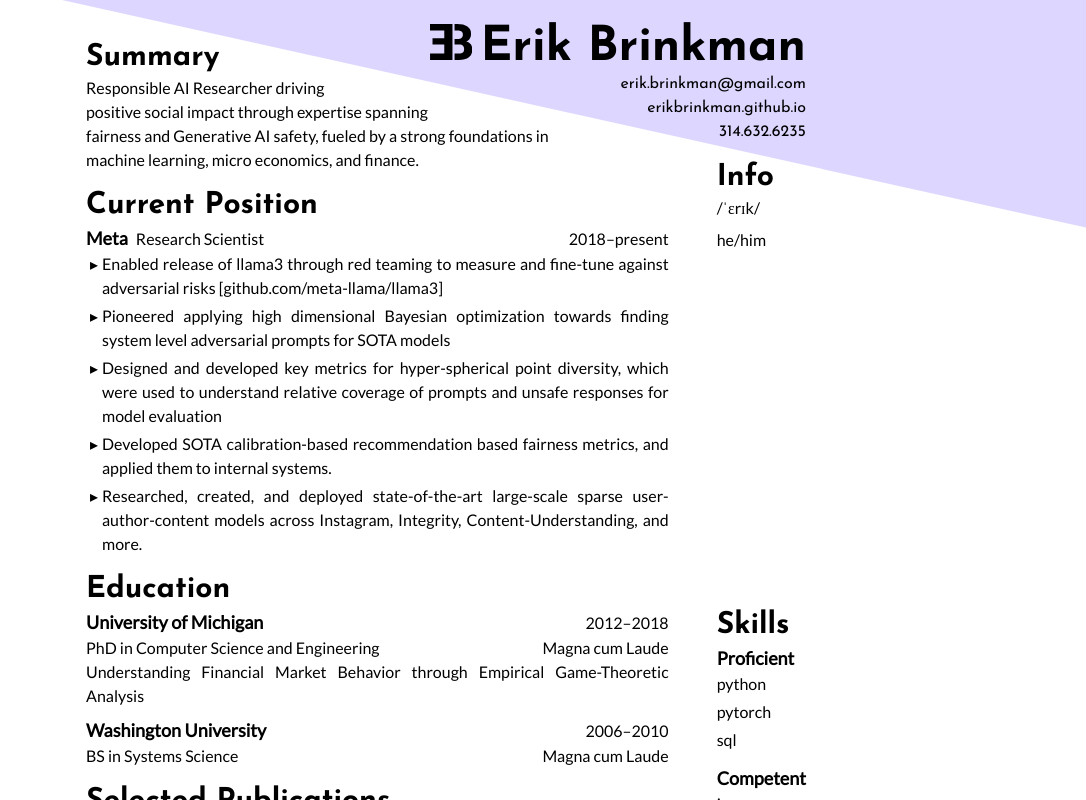
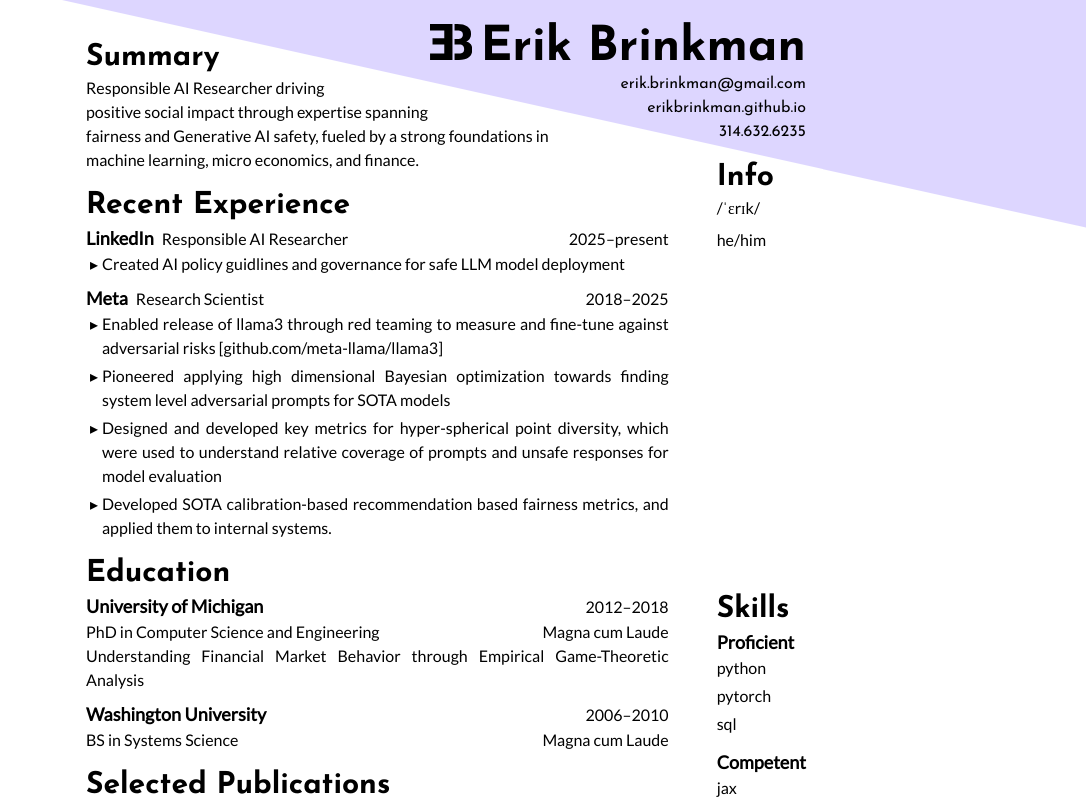
Before and after one commit to erikbrinkman/resume, a Next.js app: page / in a window 1280 px wide. Shown: the top 800 px of the page, without its empty margins (194-1280 px from the left). Built offline with nearby package versions, Linux system fonts and the light colour scheme.

Commit message:
content updates (#5)

```diff
--- a/app/cv/page.tsx
+++ b/app/cv/page.tsx
@@ -23,10 +23,25 @@
           </Section>
           <Section title="Employment">
             <Experience
+              company="LinkedIn"
+              href="https://linkedin.com"
+              position="Responsible AI Researcher"
+              dates="2025&ndash;present"
+            >
+              <ExperienceItem>
+                Created AI policy guidlines and governance for safe LLM model
+                deployment
+              </ExperienceItem>
+              <ExperienceItem>
+                Created framework and tools for measuring and understand the
+                effacy of policy compliance
+              </ExperienceItem>
+            </Experience>
+            <Experience
               company="Meta"
               href="https://meta.com"
               position="Research Scientist"
-              dates="2018&ndash;present"
+              dates="2018&ndash;2025"
             >
               <ExperienceItem>
                 Enabled release of llama3 through red teaming to measure and
--- a/app/page.tsx
+++ b/app/page.tsx
@@ -30,12 +30,23 @@
                 finance.
               </p>
             </Section>
-            <Section title="Current Position">
+            <Section title="Recent Experience">
+              <Experience
+                company="LinkedIn"
+                href="https://linkedin.com"
+                position="Responsible AI Researcher"
+                dates="2025&ndash;present"
+              >
+                <ExperienceItem>
+                  Created AI policy guidlines and governance for safe LLM model
+                  deployment
+                </ExperienceItem>
+              </Experience>
               <Experience
                 company="Meta"
                 href="https://meta.com"
                 position="Research Scientist"
-                dates="2018&ndash;present"
+                dates="2018&ndash;2025"
               >
                 <ExperienceItem>
                   Enabled release of llama3 through red teaming to measure and
@@ -61,11 +72,6 @@
                 <ExperienceItem>
                   Developed SOTA calibration-based recommendation based fairness
                   metrics, and applied them to internal systems.
-                </ExperienceItem>
-                <ExperienceItem>
-                  Researched, created, and deployed state-of-the-art large-scale
-                  sparse user-author-content models across Instagram, Integrity,
-                  Content-Understanding, and more.
                 </ExperienceItem>
               </Experience>
             </Section>
```
